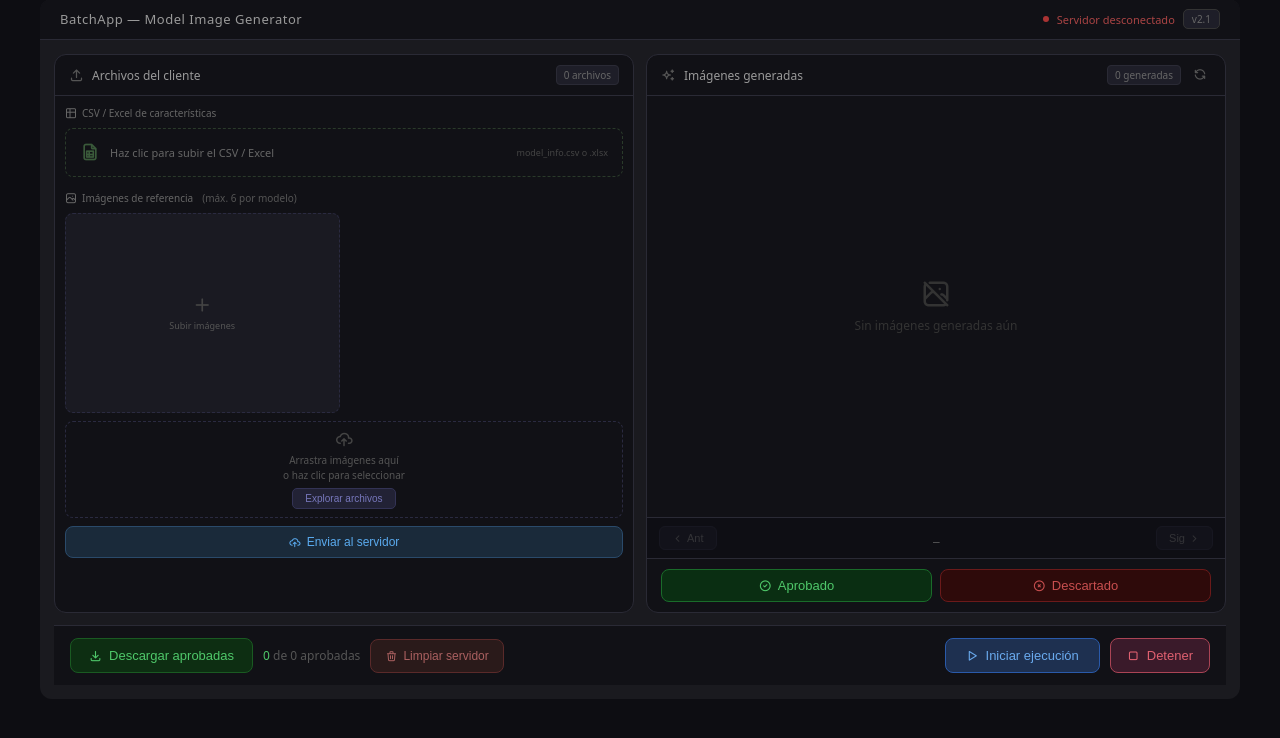
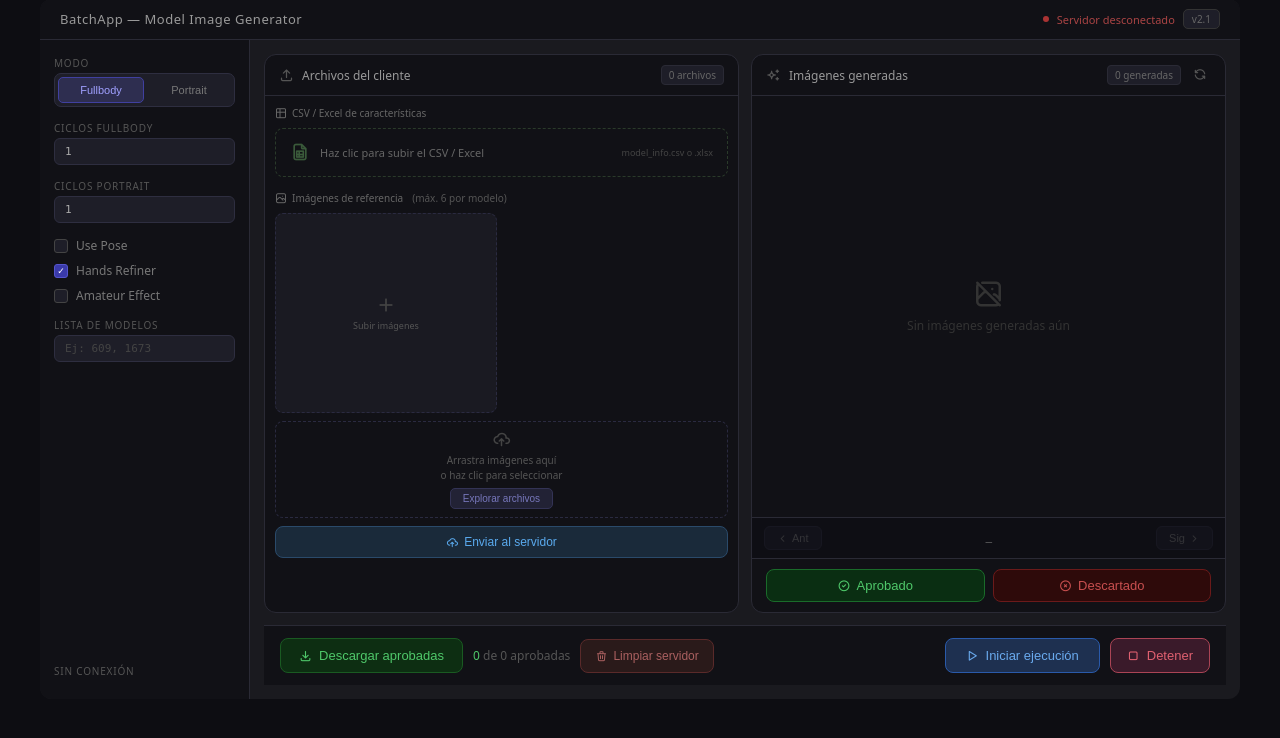
Before and after one commit to Aruizv15/img_gen_slim-main_v1, a Python web app: template fastapi/templates/index.html in a window 1280 px wide. Shown: the part 21-759 px from the top of the page. Run offline with Jinja, Linux system fonts and the light colour scheme; the template is opened without the code that fills it, so the values that code supplies are empty.

Commit message:
fix: agregar sidebar con controles

```diff
--- a/fastapi/static/js/app.js
+++ b/fastapi/static/js/app.js
@@ -787,6 +787,16 @@
   pollTimer = null;
 }
 
+
+function setMode(btn) {
+  document.querySelectorAll('.mode-btn').forEach(b => b.classList.remove('active'));
+  btn.classList.add('active');
+}
+
+function toggleCb(el) {
+  el.classList.toggle('on');
+}
+
 /* ============================================================
    INIT
    ============================================================ */
--- a/fastapi/templates/index.html
+++ b/fastapi/templates/index.html
@@ -26,7 +26,35 @@
 
   <div class="main">
 
-
+    <div class="sidebar">
+  <div>
+    <div class="slabel">Modo</div>
+    <div class="mode-group">
+      <button class="mode-btn active" onclick="setMode(this)">Fullbody</button>
+      <button class="mode-btn" onclick="setMode(this)">Portrait</button>
+    </div>
+  </div>
+  <div>
+    <div class="slabel">Ciclos Fullbody</div>
+    <input class="fin" id="fb-cycles" value="1" type="number" min="1" />
+  </div>
+  <div>
+    <div class="slabel">Ciclos Portrait</div>
+    <input class="fin" id="pt-cycles" value="1" type="number" min="1" />
+  </div>
+  <div style="display:flex;flex-direction:column;gap:8px;">
+    <div class="opt-row"><div class="cb" id="cb-pose" onclick="toggleCb(this)"></div> Use Pose</div>
+    <div class="opt-row"><div class="cb on" id="cb-hands" onclick="toggleCb(this)"></div> Hands Refiner</div>
+    <div class="opt-row"><div class="cb" id="cb-amateur" onclick="toggleCb(this)"></div> Amateur Effect</div>
+  </div>
+  <div>
+    <div class="slabel">Lista de modelos</div>
+    <input class="fin" id="model-list" placeholder="Ej: 609, 1673" />
+  </div>
+  <div style="margin-top:auto;">
+    <div class="slabel" id="server-info" style="white-space:pre;line-height:1.8;">—</div>
+  </div>
+</div>
     <!-- Content -->
     <div class="content">
       <div class="panels">
```
